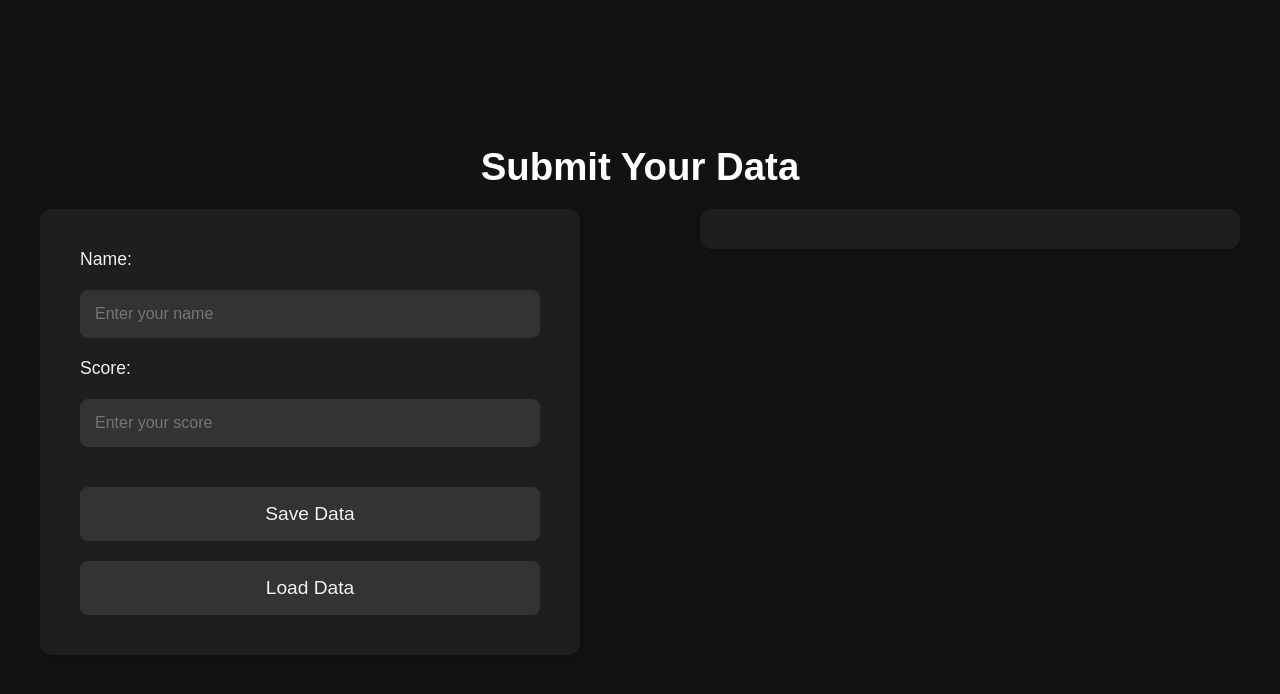
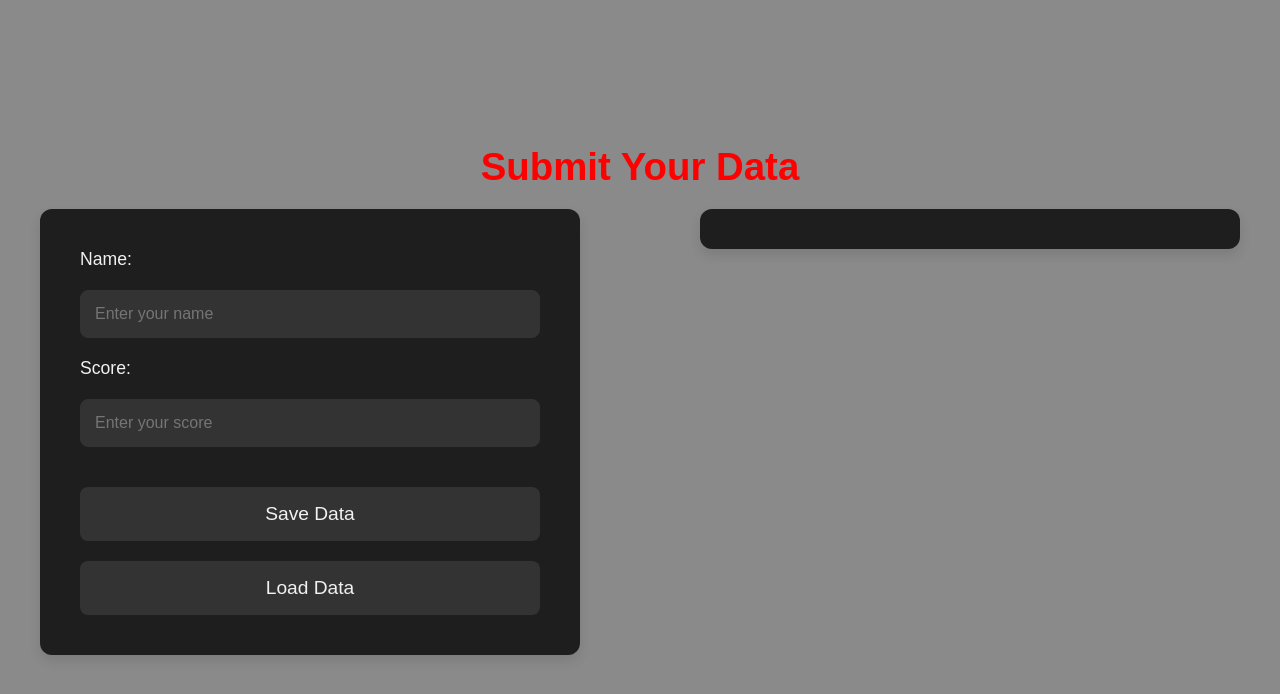
Before and after one commit to 2han05/gsheet-integration, a plain HTML site: page index.html in a window 1280 px wide. Drawn offline with Linux system fonts and the light colour scheme.

Commit message:
I changed the color

```diff
--- a/index.html
+++ b/index.html
@@ -14,7 +14,7 @@
 
         body {
             font-family: 'Arial', sans-serif;
-            background-color: #121212; /* Dark background */
+            background-color: #8a8a8a; /* Dark background */
             color: #f1f1f1; /* Light text for contrast */
             display: flex;
             justify-content: center;
@@ -26,7 +26,7 @@
 
         h2 {
             font-size: 2.4em;
-            color: #fff;
+            color: #ff0000;
             margin-bottom: 20px;
             text-align: center;
         }
```
